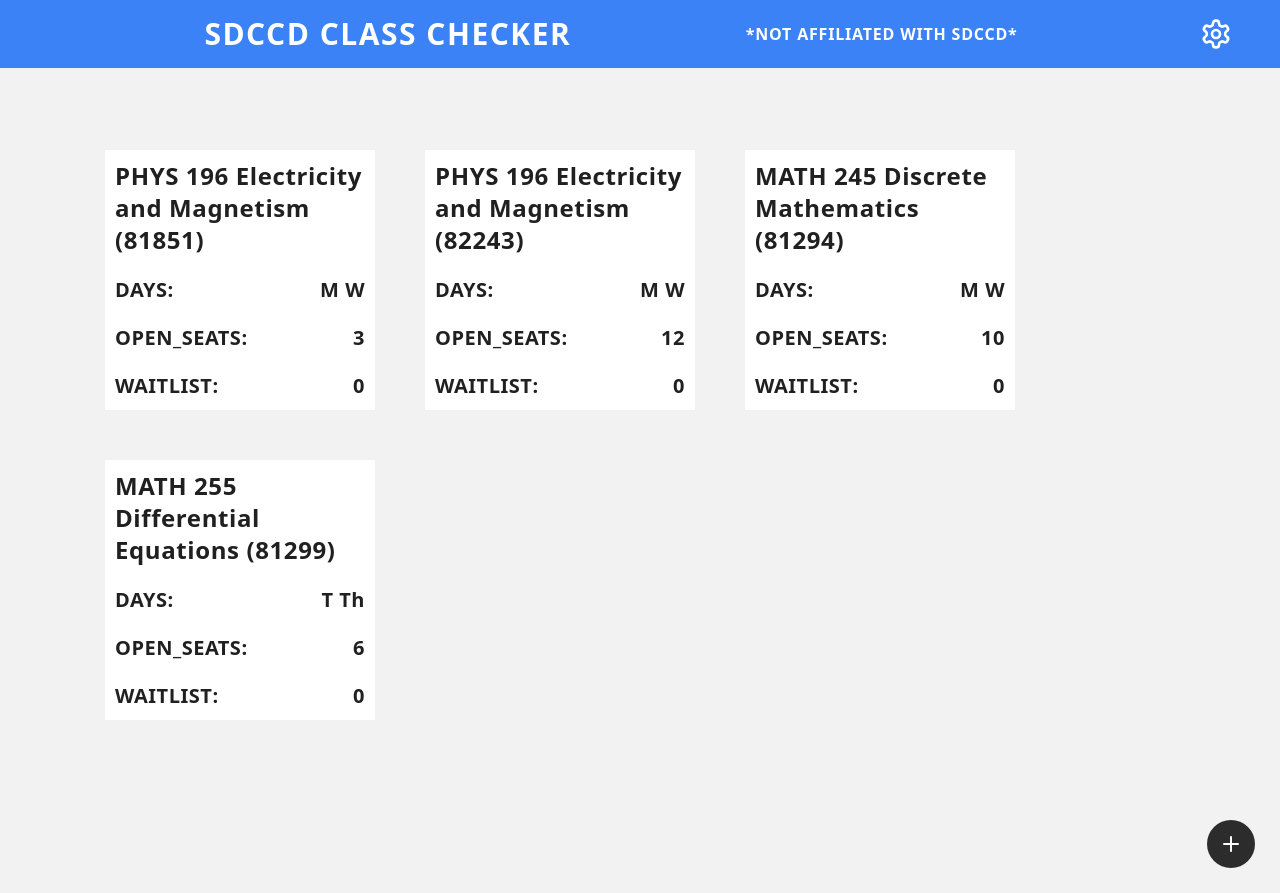
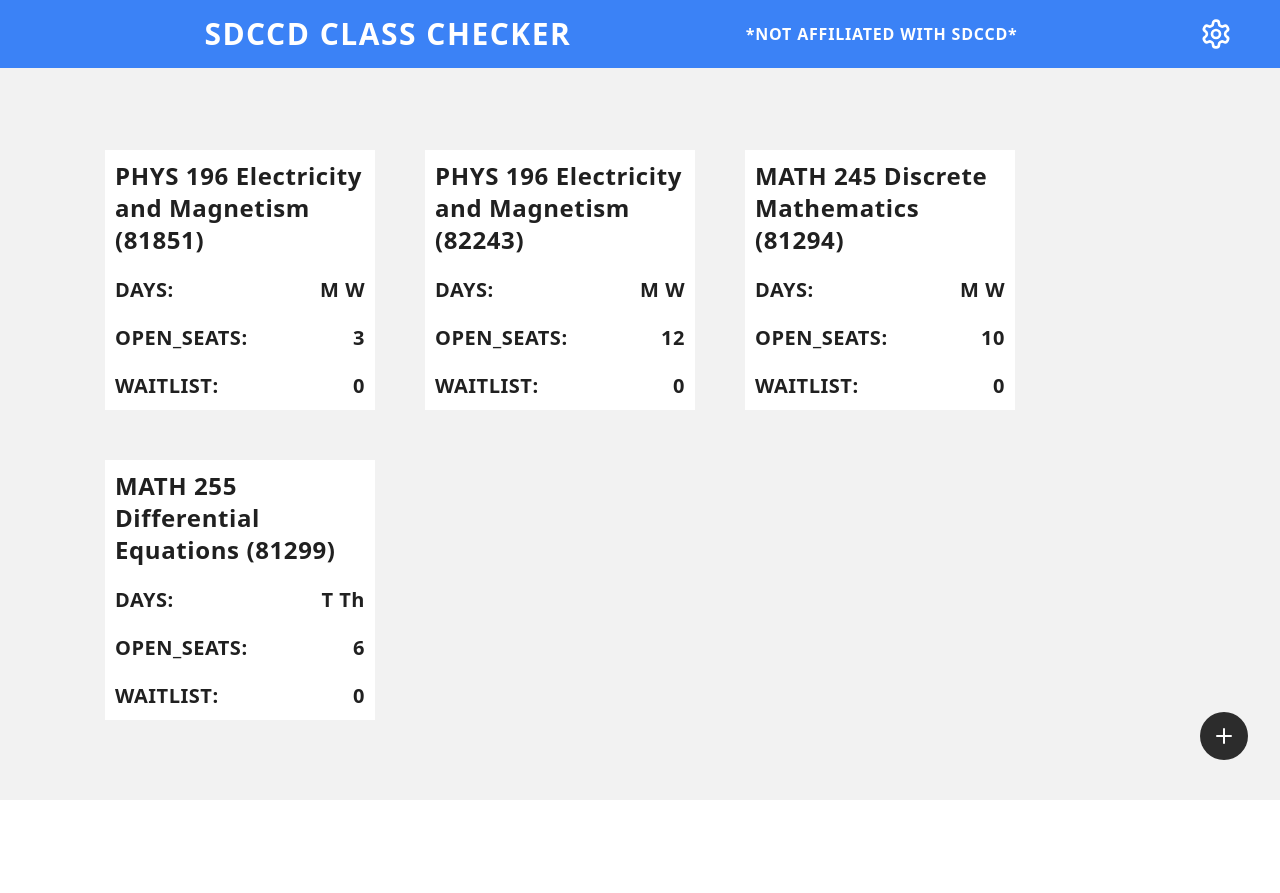
Before and after one commit to aacayanan/sdccdclasschecker, a React (Vite) app in the folder client/: page / in a window 1280 px wide. After the commit the page ends 800 px from the top, so only its background shows below. Built offline with nearby package versions, Linux system fonts and the light colour scheme.

Commit message:
Configure AddButton

```diff
--- a/client/src/App.jsx
+++ b/client/src/App.jsx
@@ -37,7 +37,7 @@ let dataset = [
 function App() {
     return (
         <div>
-            <Navbar />
+            <Navbar/>
             <div className='w-screen min-h-screen bg-[#f2f2f2] flex flex-col justify-between pt-[75px]'>
                 <div className='px-[105px] py-[75px] justify-center gap-[50px] flex flex-wrap md:justify-start'>
                     {dataset.map((entry, index) => {
@@ -45,9 +45,7 @@ function App() {
                         return <ClassCard key={index} courseName={courseName} courseData={courseData}/>;
                     })}
                 </div>
-                <div className='justify-end p-[25px] items-center flex'>
-                    <AddButton />
-                </div>
+                <AddButton/>
             </div>
         </div>
     );
--- a/client/src/components/AddButton.jsx
+++ b/client/src/components/AddButton.jsx
@@ -3,7 +3,7 @@ import { Plus } from 'lucide-react';
 
 function AddButton() {
     return (
-        <div className='bg-[#2c2c2c] p-3 rounded-[50px]'>
+        <div className='bg-[#2c2c2c] p-3 rounded-[50px] fixed bottom-10 right-8 z-5'>
             <Plus color='white' />
         </div>
     );
```
